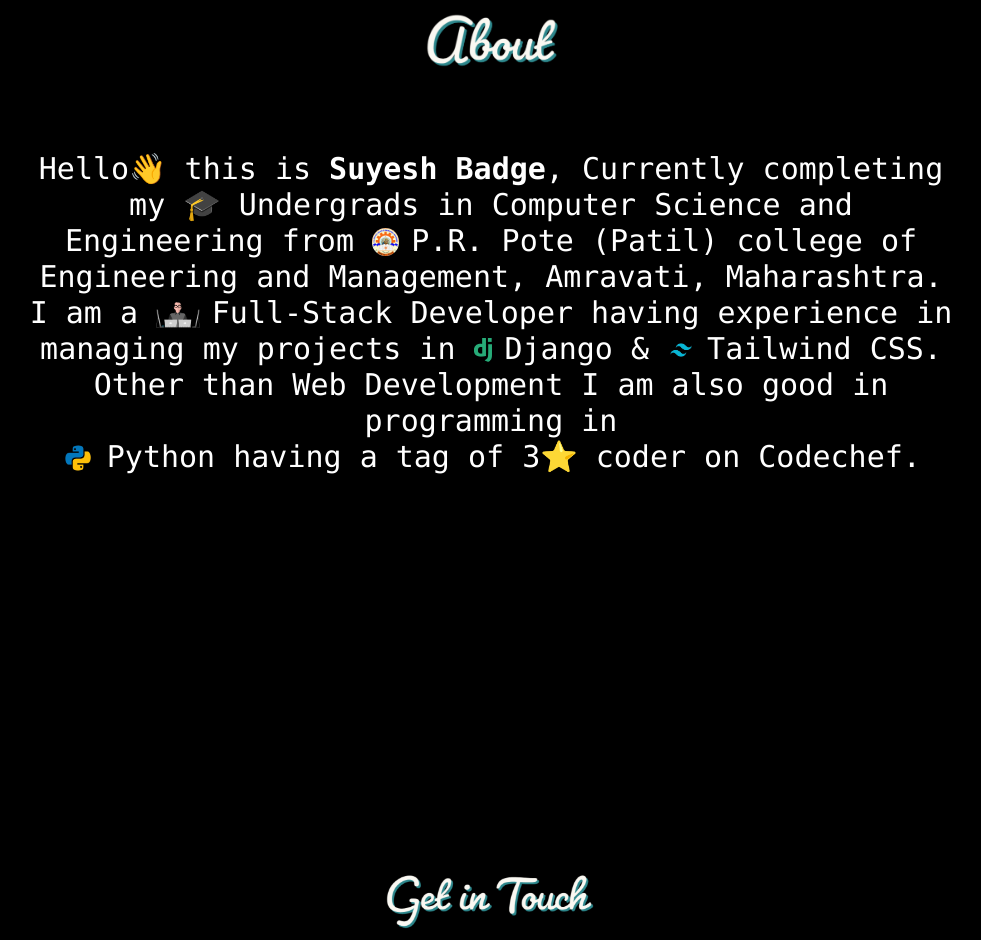
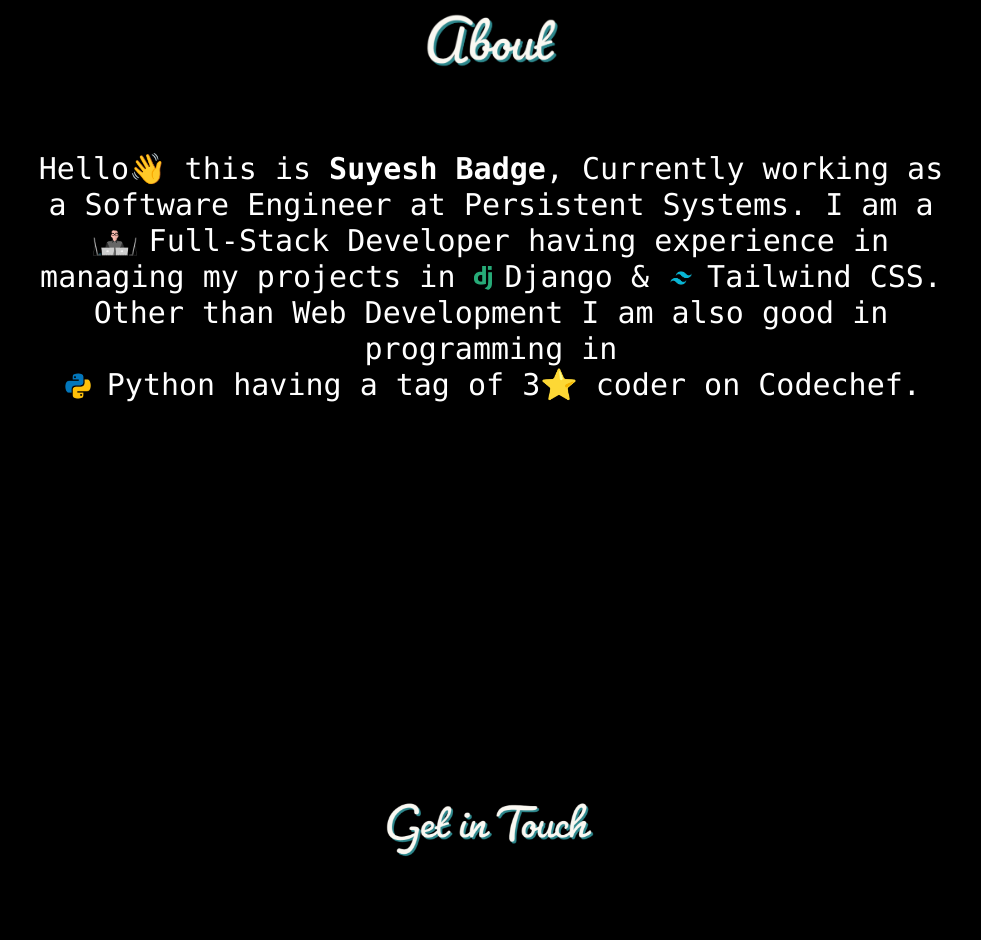
Before and after one commit to SuyeshBadge/SuyeshBadge.github.io, a plain HTML site: page index.html in a window 1280 px wide. Shown: the part 1999-2939 px from the top of the page, without its empty margins (149-1130 px from the left). Drawn offline with nearby package versions, Linux system fonts and the light colour scheme.

Commit message:
Job Update

```diff
--- a/index.html
+++ b/index.html
@@ -118,12 +118,11 @@
         <img class="h-20 mx-auto " src="/assets/Images/about.png" alt="">
         <h1 class="text-xl md:text-3xl font-mono p-3 text-center md:w-9/12 mx-auto my-14">
             <p>
-                Hello👋 this is <b> Suyesh Badge</b>, Currently completing my <br class="md:hidden">🎓 Undergrads in
-                Computer Science and Engineering
-                from <br class="md:hidden"> <img
+                Hello👋 this is <b> Suyesh Badge</b>, Currently working as a Software Engineer at Persistent Systems.
+                <!-- from <br class="md:hidden"> <img
                     class="h-7 inline -mr-1.5 rounded-full  transition transform hover:scale-125 ease-in-out duration-500"
                     src="/assets/Images/pote.jpeg" alt=""> P.R. Pote (Patil) college of Engineering and Management,
-                Amravati, Maharashtra. <br>
+                Amravati, Maharashtra. <br> -->
                 I am a <img class="h-7 inline -mr-1.5 transition transform hover:scale-125 ease-in-out duration-500"
                     src="/assets/Images/dev.png" alt=""> Full-Stack Developer having
                 experience in managing my projects in <img
```
